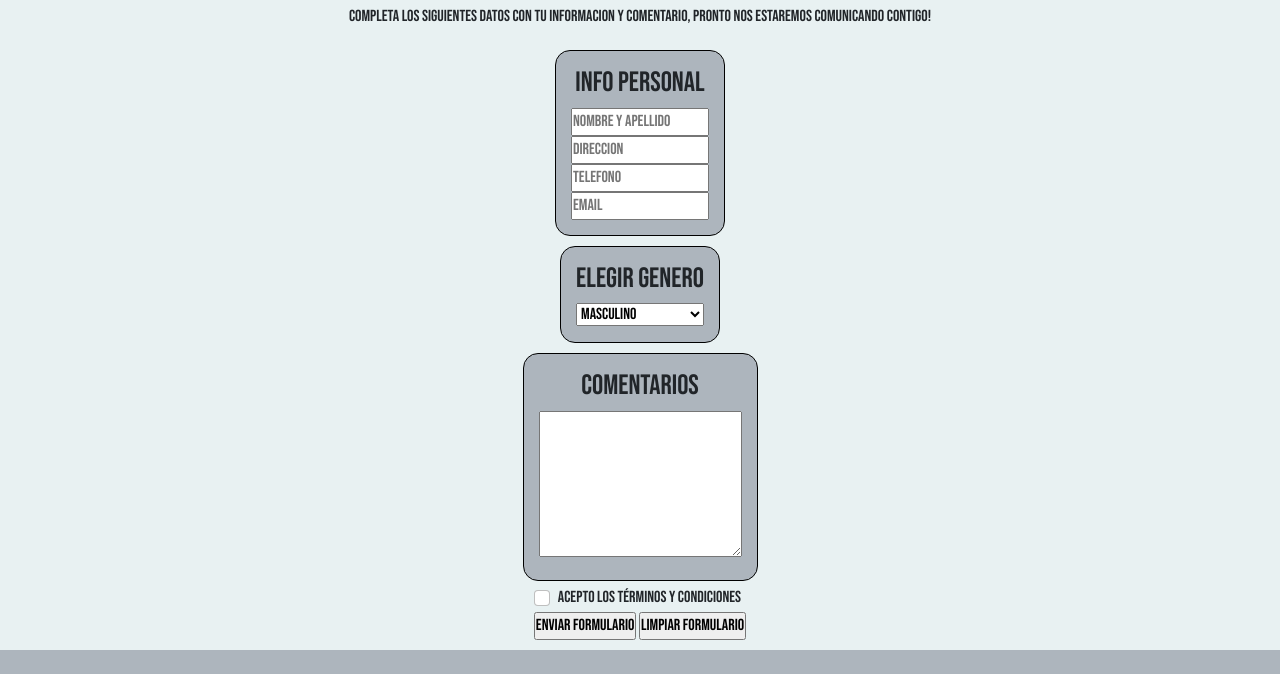
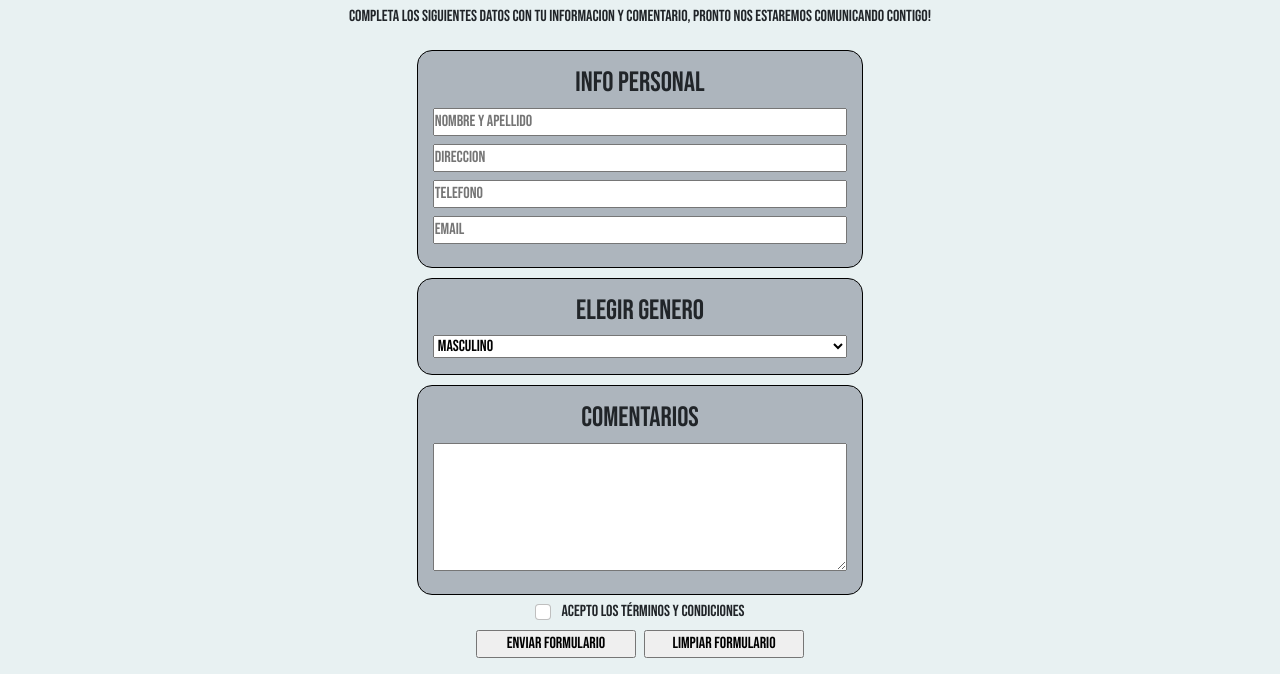
Before and after one commit to MatiCantora/Notebooks-Arg, a plain HTML site: page paginas/contacto.html in a window 1280 px wide. Shown: the part 151-825 px from the top of the page. Drawn offline with nearby package versions, Linux system fonts and the light colour scheme.

Commit message:
Modificacion página Contacto

```diff
--- a/css/styles.scss
+++ b/css/styles.scss
@@ -131,6 +131,7 @@ $color: body1;
         padding: 15px;
         border: 1px solid $negro;
         border-radius: 15px;
+        width: 40%;
     }
 
     .contacto__espacio {
@@ -145,6 +146,23 @@ $color: body1;
 
 button.navbar-toggler {
     order: 1;
+}
+
+.form-check {
+    display: flex;
+    flex-direction: row;
+    justify-content: center;
+    gap: 10px;
+}
+
+.checkbox {
+    display: flex;
+    gap: 0.5rem;
+
+    input {
+        width: 10rem;
+    }
+
 }
 
 /* Estilos */
@@ -169,6 +187,16 @@ select {
     width: 100%;
 }
 
+input {
+    width: 100%;
+    margin-bottom: 8px;
+}
+
+textarea {
+    width: 100%;
+    height: 8rem;
+}
+
 // Bucle
 body {
     @if ($color==body1) {
--- a/paginas/contacto.html
+++ b/paginas/contacto.html
@@ -89,7 +89,7 @@
             </div>
             <div class="contacto__box">
                 <h3 class="contacto__titulo">Comentarios</h3>
-                <textarea name="comentario" cols="30" rows="6"></textarea>
+                <textarea name="comentario"></textarea>
             </div>
             <div class="contacto__espacio">
                 <div class="form-check">
```
Also changed, not shown: css/styles.css, 1 other file.
